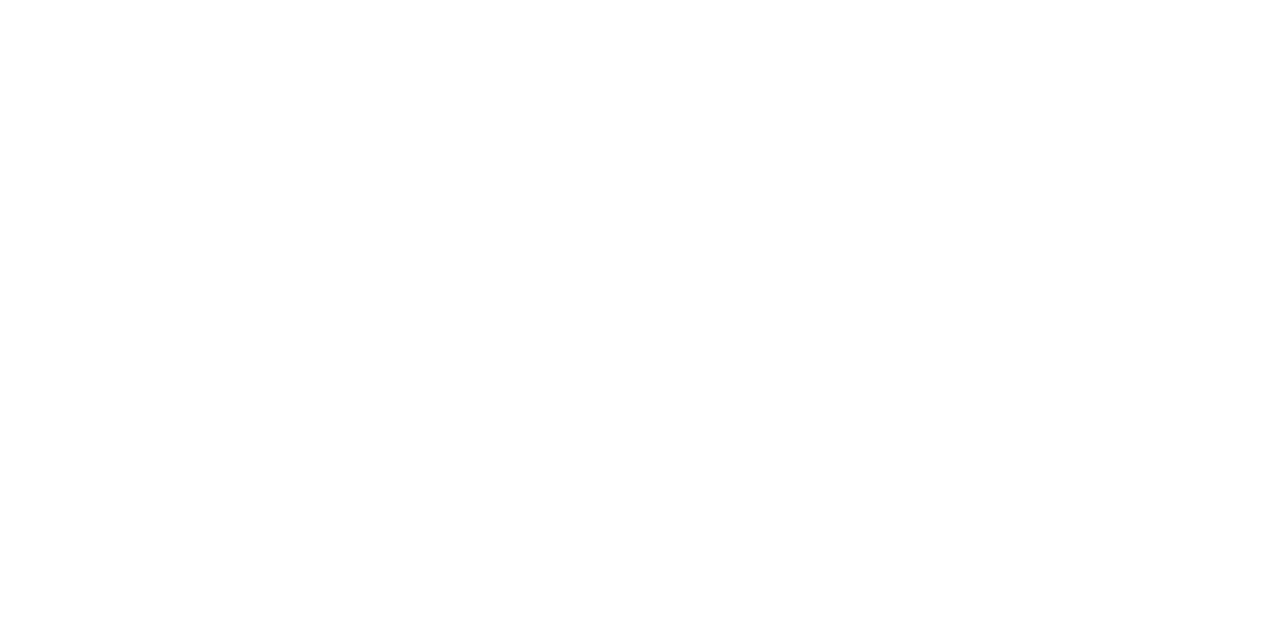
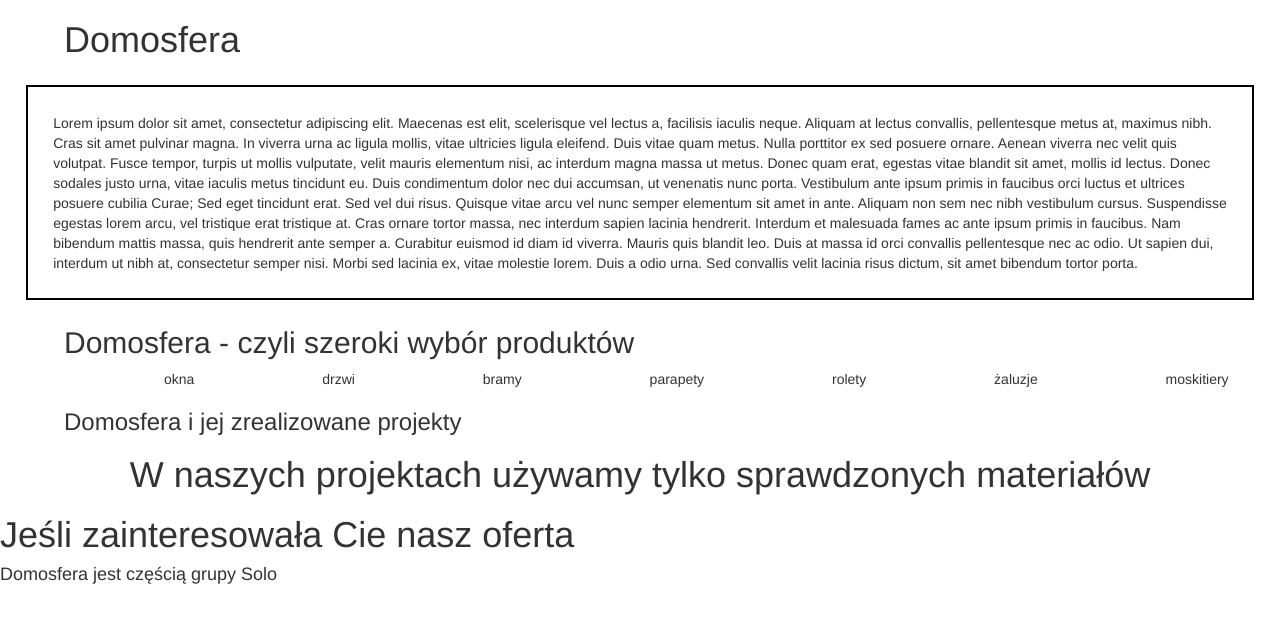
Before and after one commit to jacekkowalczyk91/domosfera, a plain HTML site: page index.html in a window 1280 px wide. Drawn offline with Linux system fonts and the light colour scheme.

Commit message:
partners added

```diff
--- a/css/style.css
+++ b/css/style.css
@@ -0,0 +1,38 @@
+body{
+    margin: 0;
+    padding: 0 auto;
+}
+
+
+.about h1 {
+   margin-left: 5%;
+}
+
+.about p{
+    margin: 2%;
+    padding: 2%;
+    border: solid black 2px;
+
+
+}
+
+.products h2 {
+    margin-left: 5%;
+}
+
+.products li{
+    text-decoration: none;
+    list-style: none;
+    display: inline;
+    margin-left: 10%;
+
+}
+
+.projects h3 {
+    margin-left: 5%;
+}
+
+.partners h1 {
+    text-align: center;
+
+}
--- a/index.html
+++ b/index.html
@@ -11,6 +11,59 @@
     <link href="css/animate.css" rel="stylesheet">
 </head>
 <body>
+<header>
 
+</header>
+
+<div class="about">
+    <div>
+    <h1>Domosfera</h1>
+    <p class="info">Lorem ipsum dolor sit amet, consectetur adipiscing elit. Maecenas est elit, scelerisque vel lectus a, facilisis iaculis neque. Aliquam at lectus convallis, pellentesque metus at, maximus nibh. Cras sit amet pulvinar magna. In viverra urna ac ligula mollis, vitae ultricies ligula eleifend. Duis vitae quam metus. Nulla porttitor ex sed posuere ornare. Aenean viverra nec velit quis volutpat. Fusce tempor, turpis ut mollis vulputate, velit mauris elementum nisi, ac interdum magna massa ut metus. Donec quam erat, egestas vitae blandit sit amet, mollis id lectus. Donec sodales justo urna, vitae iaculis metus tincidunt eu. Duis condimentum dolor nec dui accumsan, ut venenatis nunc porta. Vestibulum ante ipsum primis in faucibus orci luctus et ultrices posuere cubilia Curae; Sed eget tincidunt erat. Sed vel dui risus. Quisque vitae arcu vel nunc semper elementum sit amet in ante.
+
+        Aliquam non sem nec nibh vestibulum cursus. Suspendisse egestas lorem arcu, vel tristique erat tristique at. Cras ornare tortor massa, nec interdum sapien lacinia hendrerit. Interdum et malesuada fames ac ante ipsum primis in faucibus. Nam bibendum mattis massa, quis hendrerit ante semper a. Curabitur euismod id diam id viverra. Mauris quis blandit leo. Duis at massa id orci convallis pellentesque nec ac odio. Ut sapien dui, interdum ut nibh at, consectetur semper nisi. Morbi sed lacinia ex, vitae molestie lorem. Duis a odio urna. Sed convallis velit lacinia risus dictum, sit amet bibendum tortor porta.</p>
+    </div>
+</div>
+<div class="products">
+    <h2>Domosfera - czyli szeroki wybór produktów</h2>
+    <ul>
+        <li>okna</li>
+        <li>drzwi</li>
+        <li>bramy</li>
+        <li>parapety</li>
+        <li>rolety</li>
+        <li>żaluzje</li>
+        <li>moskitiery</li>
+    </ul>
+</div>
+<div class="projects">
+    <h3>Domosfera i jej zrealizowane projekty</h3>
+</div>
+<div class="partners">
+    <h1>W naszych projektach używamy tylko sprawdzonych materiałów</h1>
+    <div class="abakus"></div>
+    <div class="agmar"></div>
+    <div class="centurion"></div>
+    <div class="delta"></div>
+    <div class="dre"></div>
+    <div class="erkado"></div>
+    <div class="gamet"></div>
+    <div class="erkado"></div>
+    <div class="gamet"></div>
+    <div class="intenso"></div>
+    <div class="krispol"></div>
+    <div class="metal"></div>
+    <div class="nomet"></div>
+    <div class="pol-skone"></div>
+    <div class="stenmar"></div>
+    <div class="voster"></div>
+    <div class="wikęd"></div>
+</div>
+<div class="contact">
+    <h1>Jeśli zainteresowała Cie nasz oferta </h1>
+</div>
+
+<footer>
+    <h4>Domosfera jest częścią grupy Solo</h4>
+</footer>
 </body>
 </html>
```
Also changed, not shown: images/domosfera mock-up pictures/doors.jpeg (added), images/domosfera mock-up pictures/gate.jpeg (added), 6 other files.
